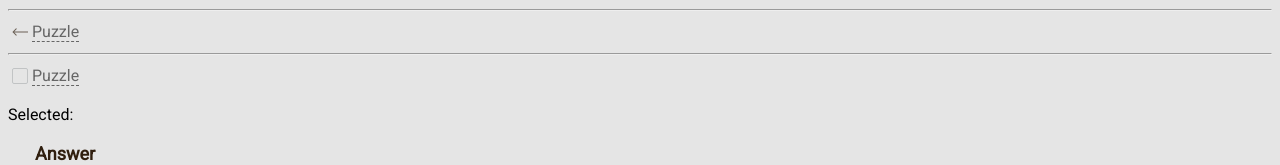
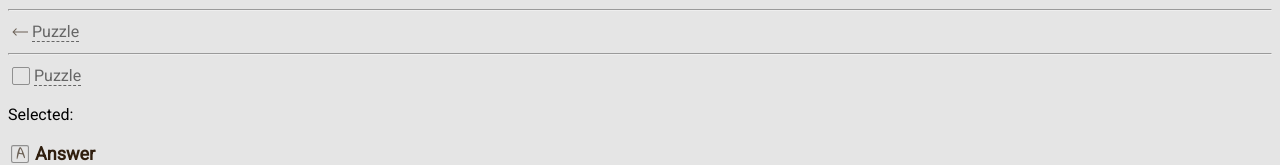
Before and after one commit to ua-dev-front/crossword-master, a React (Create React App) app in the folder frontend/: page / in a window 1280 px wide. Shown: the part 154-319 px from the top of the page. Built offline with nearby package versions, Linux system fonts and the light colour scheme.

Commit message:
small fixes

```diff
--- a/frontend/src/components/Tab/styles.scss
+++ b/frontend/src/components/Tab/styles.scss
@@ -36,7 +36,7 @@
   &_selected {
     gap: 7px;
 
-    & > span {
+    & .tab__label {
       font-weight: 600;
       font-size: 18px;
       line-height: 21px;
@@ -60,12 +60,12 @@
     &:hover,
     &:active,
     &:focus-visible {
-      & > span {
+      & .tab__label {
         color: cl(near-black);
         border-color: cl(near-black);
       }
 
-      svg * {
+      * {
         fill-opacity: 1;
         stroke-opacity: 1;
       }
--- a/frontend/src/icons/Square/index.tsx
+++ b/frontend/src/icons/Square/index.tsx
@@ -1,16 +1,5 @@
 import './styles.scss';
 
 export default function Square() {
-  return (
-    <svg
-      width='16'
-      height='16'
-      viewBox='0 0 16 16'
-      fill='none'
-      xmlns='http://www.w3.org/2000/svg'
-      className='icon-square'
-    >
-      <rect x='0.5' y='0.5' width='15' height='15' rx='1.5' />
-    </svg>
-  );
+  return <span className='icon-square' />;
 }
--- a/frontend/src/icons/Square/styles.scss
+++ b/frontend/src/icons/Square/styles.scss
@@ -1,8 +1,9 @@
 @import '../../styles/functions.scss';
 
 .icon-square {
-    rect {
-        stroke: #B1B3B5;
-        stroke-opacity: 0.67;
-    }
+    width: 16px;
+    height: 16px;
+
+    border: solid 1px cl(dark, 0.67);
+    border-radius: 2px;
 }
--- a/frontend/src/icons/SquareFilled/styles.scss
+++ b/frontend/src/icons/SquareFilled/styles.scss
@@ -2,7 +2,7 @@
 
 .icon-square-filled {
     rect {
-        fill: #B1B3B5;
+        fill: cl(dark);
         fill-opacity: 0.67;
     }
 }
--- a/frontend/src/icons/SquareLetter/index.tsx
+++ b/frontend/src/icons/SquareLetter/index.tsx
@@ -8,6 +8,7 @@ export default function SquareLetter() {
       viewBox='0 0 16 16'
       fill='none'
       xmlns='http://www.w3.org/2000/svg'
+      className='icon-square-letter'
     >
       <g>
         <rect x='0.5' y='0.5' width='15' height='15' rx='1.5' />
--- a/frontend/src/icons/SquareLetter/styles.scss
+++ b/frontend/src/icons/SquareLetter/styles.scss
@@ -2,7 +2,7 @@
 
 .icon-square-letter {
     rect {
-        stroke: #B1B3B5;
+        stroke: cl(dark);
         stroke-opacity: 0.67;
     }
 
```
